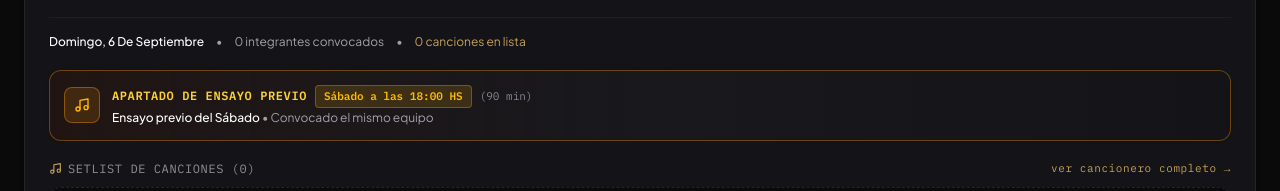
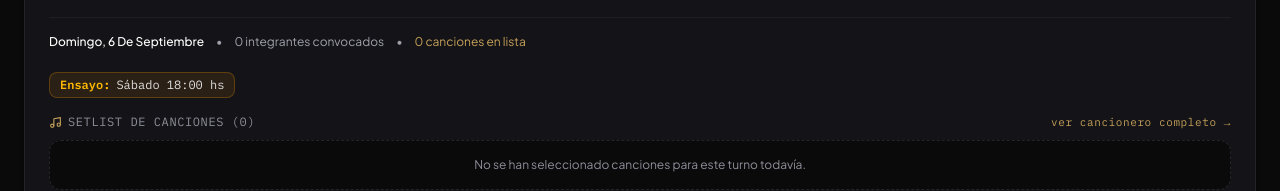
Before and after one commit to MboeharaColPy/Turnos-de-Alabanza, a React (Vite) app: page / in a window 1280 px wide. Shown: the part 224-415 px from the top of the page. Built offline with nearby package versions, Linux system fonts and the light colour scheme; no server answers; the database is empty.

Commit message:
refactor: remove rehearsal section from dashboard
Remove the rehearsal display component from the dashboard home view as it is no longer required in this context.

```diff
--- a/src/components/DashboardHomeView.tsx
+++ b/src/components/DashboardHomeView.tsx
@@ -321,30 +321,13 @@ export const DashboardHomeView: React.FC<DashboardHomeViewProps> = ({
             </span>
           </div>
 
-          {/* Apartado de Ensayo Previo Vinculado */}
+          {/* Ensayo Previo Vinculado */}
           {nextMainEvent.slot.rehearsal && nextMainEvent.slot.rehearsal.enabled && (
-            <div className="mb-5 bg-gradient-to-r from-amber-950/25 via-[#18181d] to-[#141418] border border-amber-500/35 rounded-xl p-3.5 flex items-center justify-between gap-3 shadow-sm">
-              <div className="flex items-center gap-3">
-                <div className="w-9 h-9 rounded-lg bg-amber-500/15 border border-amber-500/40 flex items-center justify-center text-amber-400 flex-shrink-0">
-                  <Music size={16} />
-                </div>
-                <div>
-                  <div className="flex items-center gap-2 flex-wrap">
-                    <span className="font-mono text-xs uppercase tracking-wider text-amber-300 font-bold">
-                      Apartado de Ensayo Previo
-                    </span>
-                    <span className="font-mono text-[11px] font-bold text-amber-400 bg-amber-400/15 px-2 py-0.5 rounded border border-amber-400/30">
-                      {DAYS_OF_WEEK[nextMainEvent.slot.rehearsal.day]} a las {nextMainEvent.slot.rehearsal.time} HS
-                    </span>
-                    <span className="text-[11px] font-mono text-[#888894]">
-                      ({nextMainEvent.slot.rehearsal.durationMinutes || 90} min)
-                    </span>
-                  </div>
-                  <p className="text-xs text-[#a0a0ab] mt-0.5">
-                    <span className="text-white font-medium">{nextMainEvent.slot.rehearsal.label || 'Ensayo programado'}</span> • Convocado el mismo equipo
-                  </p>
-                </div>
-              </div>
+            <div className="mb-4 inline-flex items-center gap-1.5 px-2.5 py-1 rounded-lg bg-amber-500/10 border border-amber-500/25 text-xs font-mono">
+              <span className="text-amber-400 font-bold">Ensayo:</span>
+              <span className="text-[#e0e0e0]">
+                {DAYS_OF_WEEK[nextMainEvent.slot.rehearsal.day]} {nextMainEvent.slot.rehearsal.time} hs
+              </span>
             </div>
           )}
 
```
